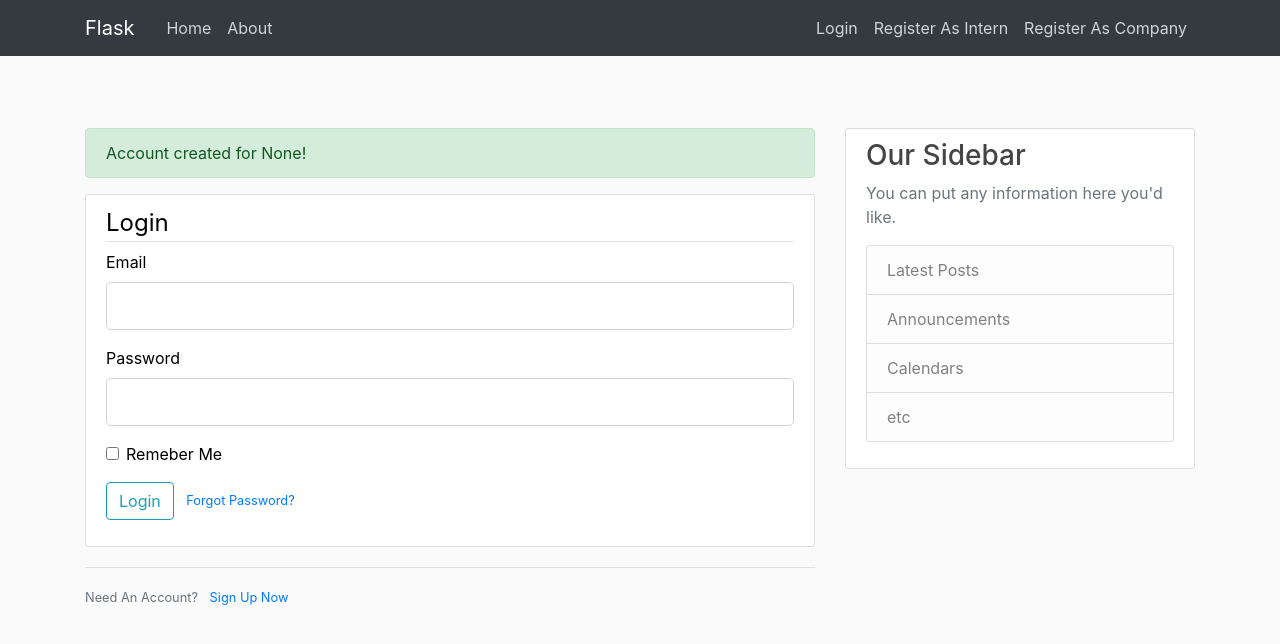
After one commit to Aymen-Mohammednur/InterNect, a Flask app: page /login in a window 1280 px wide. The commit adds this page. Shown: the top 644 px of the page. Run offline with Flask 2, Linux system fonts and the light colour scheme; parts of the project's set-up code (start-up, migrations or seed data) failed here and were passed over; some libraries are stand-ins or nearby versions.

Commit message:
add login form and login page

```diff
--- a/interNect/company/forms.py
+++ b/interNect/company/forms.py
@@ -1,7 +1,7 @@
 from flask_wtf import FlaskForm
 from flask_wtf.file import FileField,FileAllowed
 from flask_login import current_user
-from wtforms import  StringField,PasswordField,SubmitField,BooleanField
+from wtforms import  StringField,PasswordField,SubmitField,BooleanField,SelectField
 from wtforms.validators import DataRequired,EqualTo,Length,Email,email_validator,ValidationError
 
 
--- a/interNect/company/routes.py
+++ b/interNect/company/routes.py
@@ -3,6 +3,7 @@
 
 
 from interNect import bcrypt,db
+from interNect.company.forms import CompanyRegistrationForm
 
 
 # import models here
--- a/interNect/intern/forms.py
+++ b/interNect/intern/forms.py
@@ -12,7 +12,8 @@
                                             Length(min=2, max=15)])
     email = StringField('Email', validators=[DataRequired(), Email()])
     gender = SelectField('Gender',  choices = [('M', 'Male'), ('F', 'Female')], validators=[DataRequired()])
-    date_of_birth = DateField('Date of Birth', format='%Y-%m-%D')
+    date_of_birth = DateField('Date of Birth')
+    # , format='%m-%D-%Y'
     phone_number = StringField('Phone Number', validators=[DataRequired()])
     description = StringField('Description (Optional)')
     password = PasswordField('Password', validators=[DataRequired()])
--- a/interNect/intern/routes.py
+++ b/interNect/intern/routes.py
@@ -14,8 +14,8 @@
 
 intern=Blueprint('intern',__name__)
 
-@intern.route('/register',methods=['GET','POST'] )
-def register():
+@intern.route('/InternRegister',methods=['GET','POST'] )
+def InternRegister():
     form=InternRegistrationForm()
     if form.validate_on_submit():
         print()
@@ -23,4 +23,6 @@
         print(form.first_name.data)
         print()
         print()
+        flash(f'Account created for {form.first_name.data}!', 'success')
+
     return render_template('intern_register.html',form=form)
--- /dev/null
+++ b/interNect/main/forms.py
@@ -0,0 +1,12 @@
+from flask_wtf import FlaskForm
+from flask_wtf.file import FileField,FileAllowed
+from flask_login import current_user
+from wtforms import  StringField,PasswordField,SubmitField,BooleanField,SelectField
+from wtforms.validators import DataRequired,EqualTo,Length,Email,email_validator,ValidationError
+
+
+class LoginForm(FlaskForm):
+    email=StringField("Email",validators=[DataRequired(),Email()])
+    password=PasswordField("Password",validators=[DataRequired(),Length(min=4)])
+    remeber=BooleanField("Remeber Me")
+    submit=SubmitField("Login")
--- a/interNect/main/routes.py
+++ b/interNect/main/routes.py
@@ -1,6 +1,7 @@
-from flask import Blueprint,render_template,request
+from flask import Blueprint,render_template,request,flash
 # import models here
 # import forms here
+from interNect.main.forms import LoginForm
 
 
 main=Blueprint('main',__name__)
@@ -15,3 +16,17 @@
 @main.route("/about")
 def about():
     return render_template('about.html')
+@main.route("/login",methods=["POST","GET"])
+def login():
+
+    form = LoginForm()
+
+    if form.validate_on_submit:
+        print()
+        print()
+        print(form.email.data)
+        print()
+        print()
+        flash(f'Account created for {form.email.data}!', 'success')
+
+    return render_template('login.html',form=form)
--- a/interNect/templates/layout.html
+++ b/interNect/templates/layout.html
@@ -34,9 +34,9 @@
             <!-- Navbar Right Side -->
             <div class="navbar-nav">
 
-              <a class="nav-item nav-link" href="">Login</a>
-              <a class="nav-item nav-link" href="{{url_for('intern.register')}}">Register As Intern</a>
-              <a class="nav-item nav-link" href="{{url_for('intern.register')}}">Register As Intern</a>
+              <a class="nav-item nav-link" href="{{url_for('main.login')}}">Login</a>
+              <a class="nav-item nav-link" href="{{url_for('intern.InternRegister')}}">Register As Intern</a>
+              <a class="nav-item nav-link" href="{{url_for('company.register')}}">Register As Company</a>
 
 
                      </div>
--- /dev/null
+++ b/interNect/templates/login.html
@@ -0,0 +1,62 @@
+{%extends 'layout.html' %}
+{%block content%}
+        <div class="content-section">
+            <form method="POST" action="">
+                {{form.hidden_tag()}}
+                <fieldset class="form-group">
+                    <Legend class="border-bottom mb4">Login</Legend>
+
+                    <div class="form-group">
+                        {{form.email.label(class="form-control-label")}}
+                        {%if form.email.errors%}
+                        {{form.eamil(class="form-control form-control-lg is-invalid")}}
+                        <div class="invalid-feedback">
+                            {%for error in form.email.errors%}
+                                <span>
+                                    {{error}}
+                                </span>
+                            {%endfor%}
+                        </div>
+                    {%else%}
+                         {{form.email(class="form-control form-control-lg")}}
+                    {%endif%}
+                </div>
+
+                    <div class="form-group">
+                        {{form.password.label(class="form-control-label")}}
+                        {%if form.password.errors%}
+                            {{form.password(class="form-control form-control-lg is-invalid")}}
+                            <div class="invalid-feedback">
+                                {%for error in form.password.errors%}
+                                    <span>
+                                        {{error}}
+                                    </span>
+                                {%endfor%}
+                            </div>
+                        {%else%}
+                             {{form.password(class="form-control form-control-lg")}}
+                        {%endif%}
+                    </div>
+                    <div class="form-check">
+                        {{form.remeber(class="form-check-input")}}
+                        {{form.remeber.label(class="form-check-label")}}
+                    </div>
+
+                </fieldset>
+
+                <div class="form-group">
+                    {{form.submit(class="btn btn-outline-info")}}
+                    <small class="text-muted ml-2">
+                        <a href="">Forgot Password?</a>
+                    </small>
+                </div>
+
+            </form>
+        </div>
+        <div class="border-top pt-3">
+            <small class="text-muted">
+                Need An Account? <a class="ml-2" href="">Sign Up Now</a>
+            </small>
+        </div>
+
+{%endblock content%}
```
